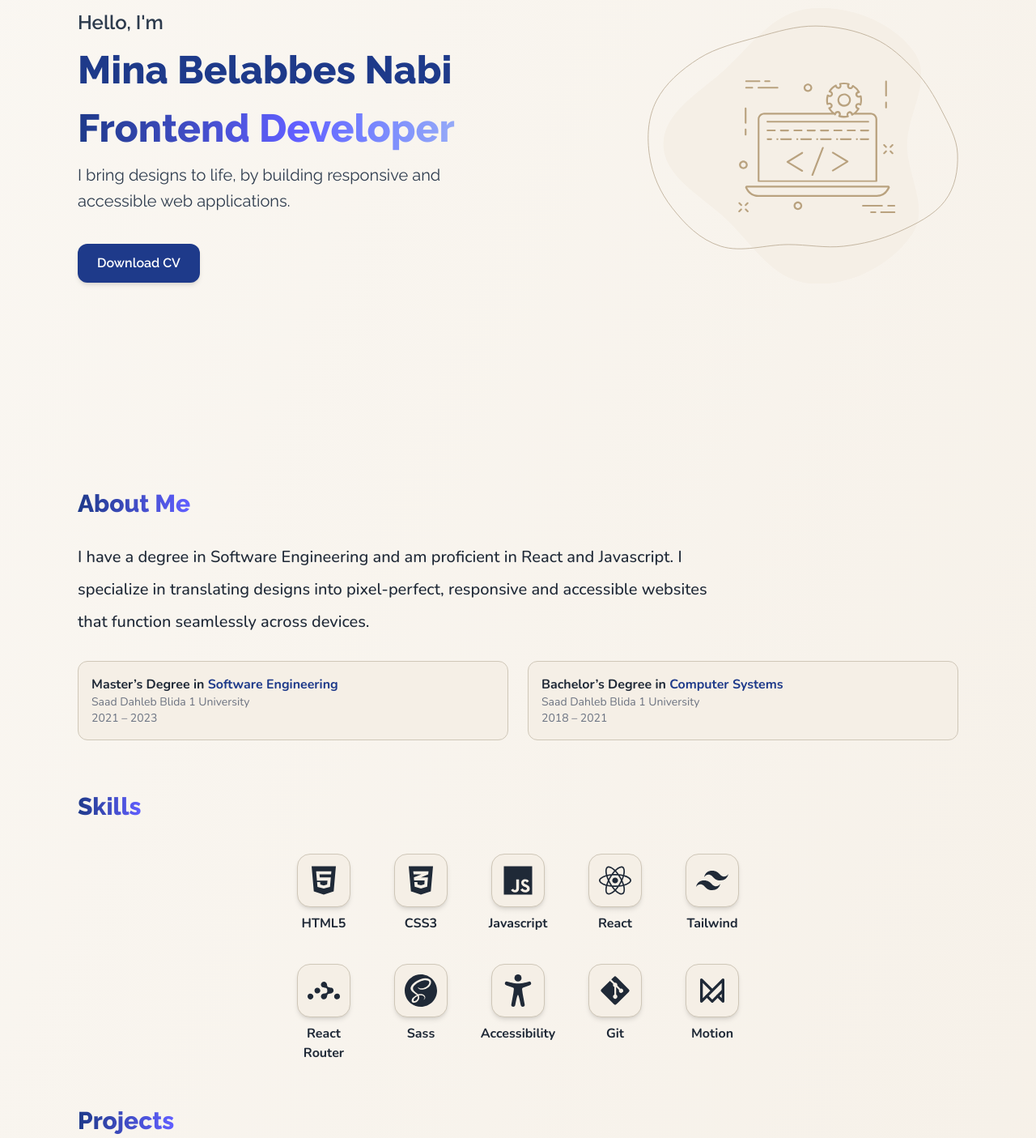
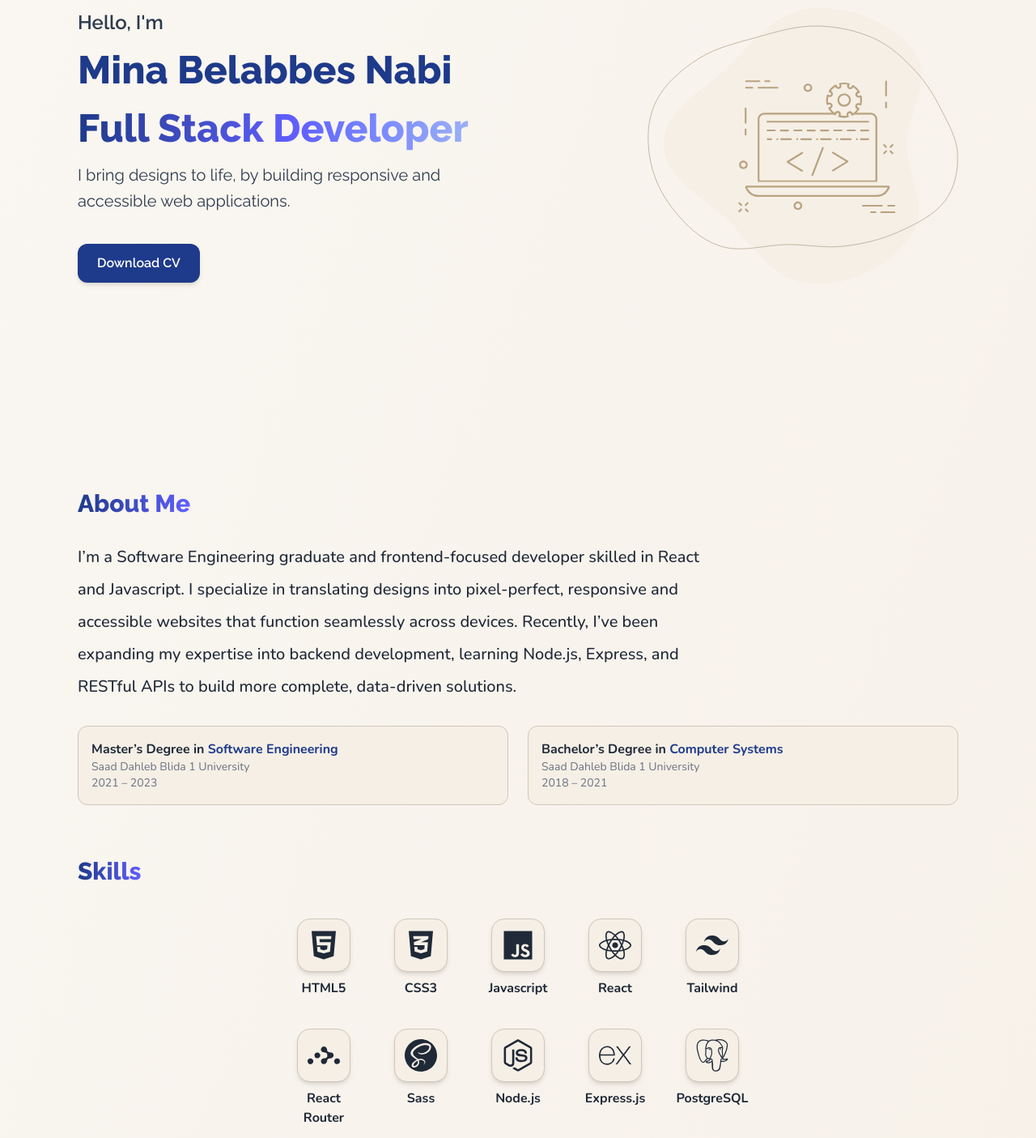
Before and after one commit to cassiopeia001/my-portfolio, a React (Vite) app: page / in a window 1280 px wide. Shown: the part 280-1685 px from the top of the page at 81% size. Built offline with nearby package versions, Linux system fonts and the light colour scheme.

Commit message:
Updated README

```diff
--- a/src/Components/AboutSection.jsx
+++ b/src/Components/AboutSection.jsx
@@ -17,9 +17,9 @@ export default function AboutSection (){
                 `}>
                 About Me
             </h2>
-            <p className="font-medium max-w-prose lg:text-lg xl:text-xl leading-loose">I have a degree in Software Engineering and am proficient in React and Javascript.
+            <p className="font-medium max-w-prose lg:text-lg xl:text-xl leading-loose">I’m a Software Engineering graduate and frontend-focused developer skilled in React and Javascript.
                 I specialize in translating designs into pixel-perfect,
-                responsive and accessible websites that function seamlessly across devices.</p>
+                responsive and accessible websites that function seamlessly across devices. Recently, I’ve been expanding my expertise into backend development, learning Node.js, Express, and RESTful APIs to build more complete, data-driven solutions.</p>
             <div className="grid gap-6 md:grid-cols-2">
                 <div className={`p-4 rounded-xl border ${darkMode ?"bg-gray-800/50  border-gray-700":"bg-beige border-[#CFC7B8]"}  hover:border-blue-500 transition`}>
                     <p className="font-bold">Master’s Degree in
--- a/src/Components/HeroSection.jsx
+++ b/src/Components/HeroSection.jsx
@@ -19,7 +19,7 @@ export default function HeroSection (){
                 <h2 className={`text-3xl lg:text-4xl xl:text-5xl font-extrabold
                     bg-gradient-to-r  ${darkMode? "from-blue-400 via-blue-500 to-blue-700":"from-blue via-indigo-500 to-light-blue"}
                     bg-clip-text text-transparent
-                    leading-tight`}> Frontend Developer</h2>
+                    leading-tight`}> Full Stack Developer</h2>
                 <p className="text-lg lg:text-xl leading-relaxed ">
                     I bring designs to life, by building responsive and accessible web applications.</p>
 
--- a/src/Components/SkillsSection.jsx
+++ b/src/Components/SkillsSection.jsx
@@ -1,6 +1,6 @@
-import { FaHtml5, FaCss3Alt, FaReact, FaGitAlt } from "react-icons/fa";
+import { FaHtml5, FaCss3Alt, FaReact, FaGitAlt, FaNodeJs } from "react-icons/fa";
 import { IoLogoJavascript, IoAccessibility } from "react-icons/io5";
-import { SiTailwindcss, SiReactrouter, SiSass} from "react-icons/si";
+import { SiTailwindcss, SiReactrouter, SiSass, SiPostgresql, SiExpress} from "react-icons/si";
 import { TbBrandFramerMotion } from "react-icons/tb";
 import SkillCard from "./SkillCard";
 import {motion} from 'motion/react'
@@ -19,6 +19,9 @@ export default function SkillsSection(){
         {icon: SiTailwindcss, label: "Tailwind"},
         {icon: SiReactrouter, label: "React Router"},
         {icon: SiSass, label: "Sass"},
+        {icon: FaNodeJs, label: "Node.js" },
+        {icon : SiExpress, label : "Express.js"},
+        {icon: SiPostgresql, label: "PostgreSQL"},
         {icon: IoAccessibility, label: "Accessibility"},
         {icon: FaGitAlt, label: "Git"},
         {icon: TbBrandFramerMotion, label: "Motion"}
```
Also changed, not shown: 2 other files (tests, documents, lock files or other folders).
